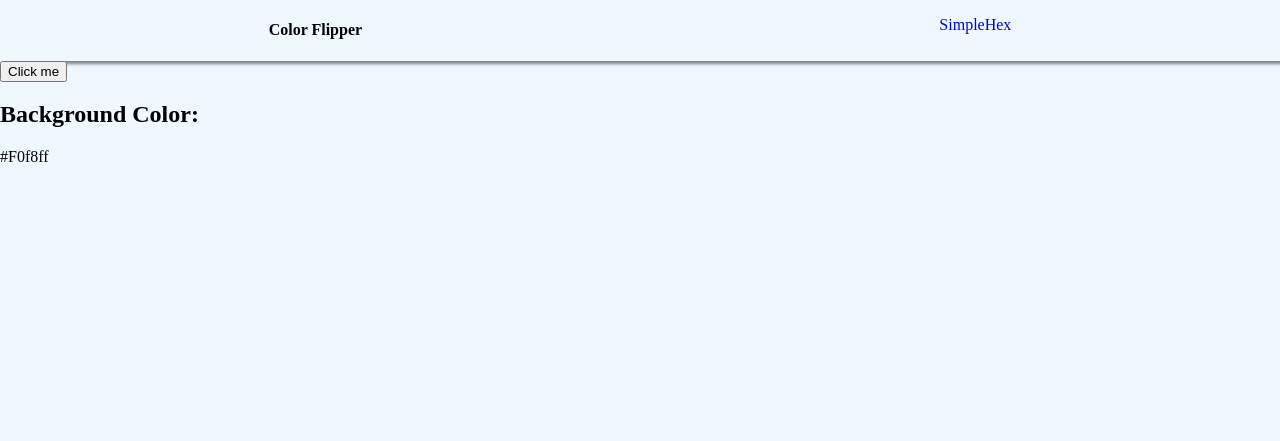
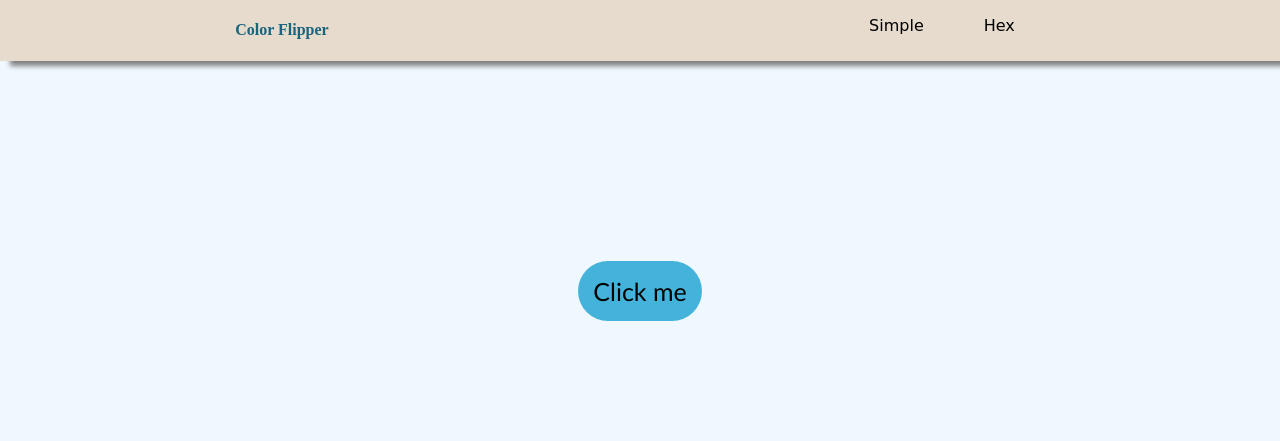
Before and after one commit to callmeblank/cc, a plain HTML site: page index.html in a window 1280 px wide. Shown: the top 441 px of the page. Drawn offline with nearby package versions, Linux system fonts and the light colour scheme.

Commit message:
Update style.css

```diff
--- a/style.css
+++ b/style.css
@@ -4,18 +4,71 @@ body {
     padding: 0;
 }
 
+h4 {
+    color: rgb(26, 100, 124);
+}
+
 .nav-center {
     display: flex;
     flex-direction: row;
     justify-content: space-around;
-    box-shadow: 6px 3px 3px grey;
+    box-shadow: 10px 5px 5px grey;
+    background-color: rgb(230, 219, 205);
 }
 .nav-link {
     display: flex;
     justify-content: space-around;
     list-style-type: none;
+
+}
+
+li {
+    margin: 0 30px
 }
 
 a {
     text-decoration: none;
+    font-family: cursive ;
+    color: black;
 }
+
+.container {
+    display: flex;
+    justify-content: center;
+    align-items: center;
+    margin: 200px 0 100px 0;
+}
+
+.container-1 {
+    display: flex;
+    flex-direction: column;
+    justify-content: center;
+    align-items: center;
+}
+
+.btn {
+    font-size: 25px;
+    padding: 15px;
+    font-family:'Gill Sans', 'Gill Sans MT', Calibri, 'Trebuchet MS', sans-serif;
+    border: none;
+    border-radius: 40px;
+    background-color: rgb(68, 179, 220);
+
+}
+
+.btn:active {
+    background-color: aqua;
+}
+
+.container-1 h2 {
+    font-size: xx-large;
+    color: rgb(99, 61, 61);
+}
+
+.container-1 p {
+    margin: 0;
+    padding: 5px 10px;
+    font-size: 2rem;
+    color: white;
+    background-color: rgba(11, 65, 47, 0.597);
+}
```
